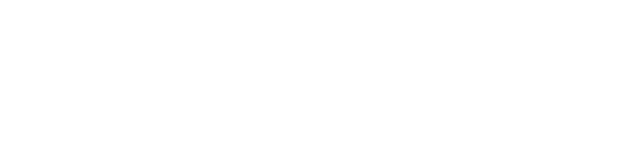
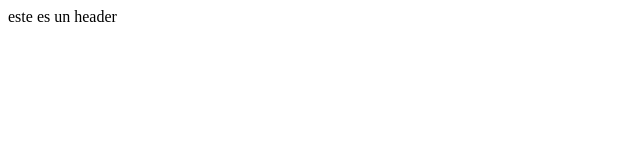
Before and after one commit to huarcayadelacruzluisfernando/prueba, a plain HTML site: page index.html in a window 1280 px wide. Shown: the whole page, without its empty margins (0-640 px from the left). Drawn offline with Linux system fonts and the light colour scheme.

Commit message:
se agrego el header

```diff
--- a/index.html
+++ b/index.html
@@ -7,7 +7,7 @@
 </head>
 <body>
     <header>
-
+        este es un header
     </header>
 
     <footer>
```
